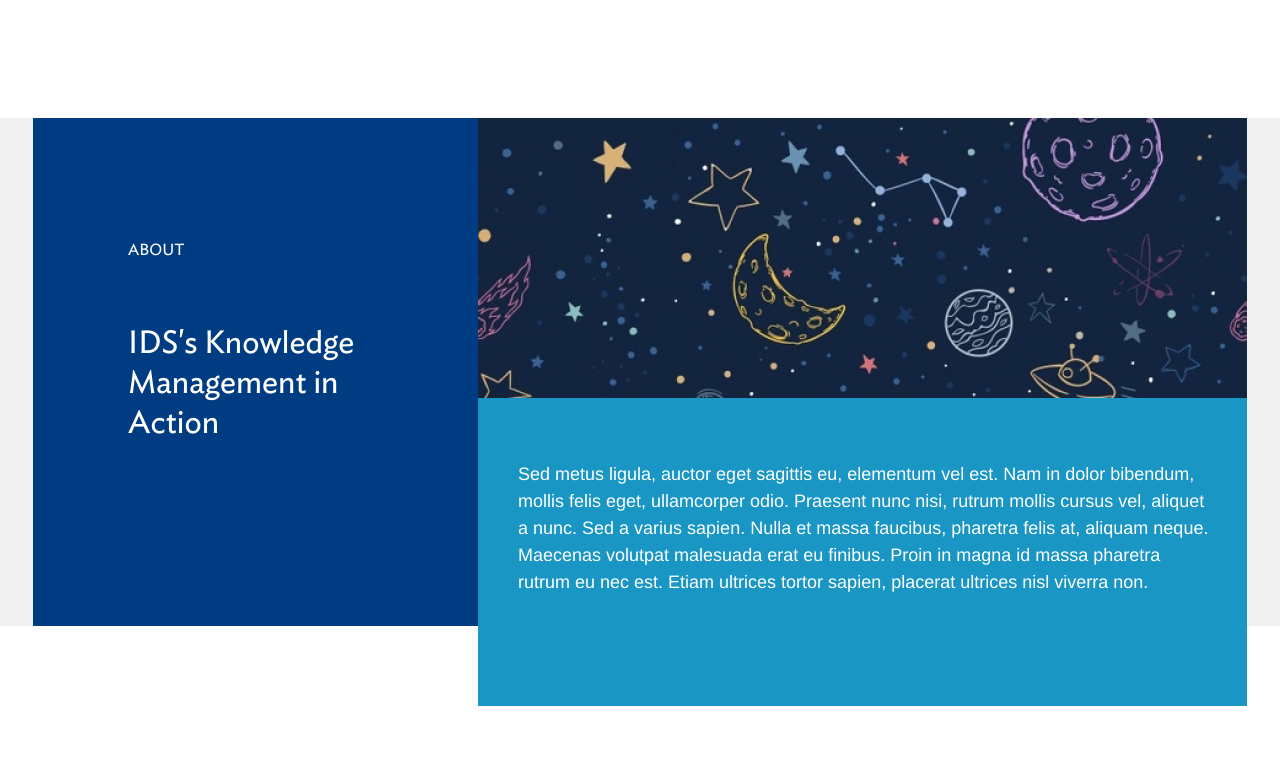
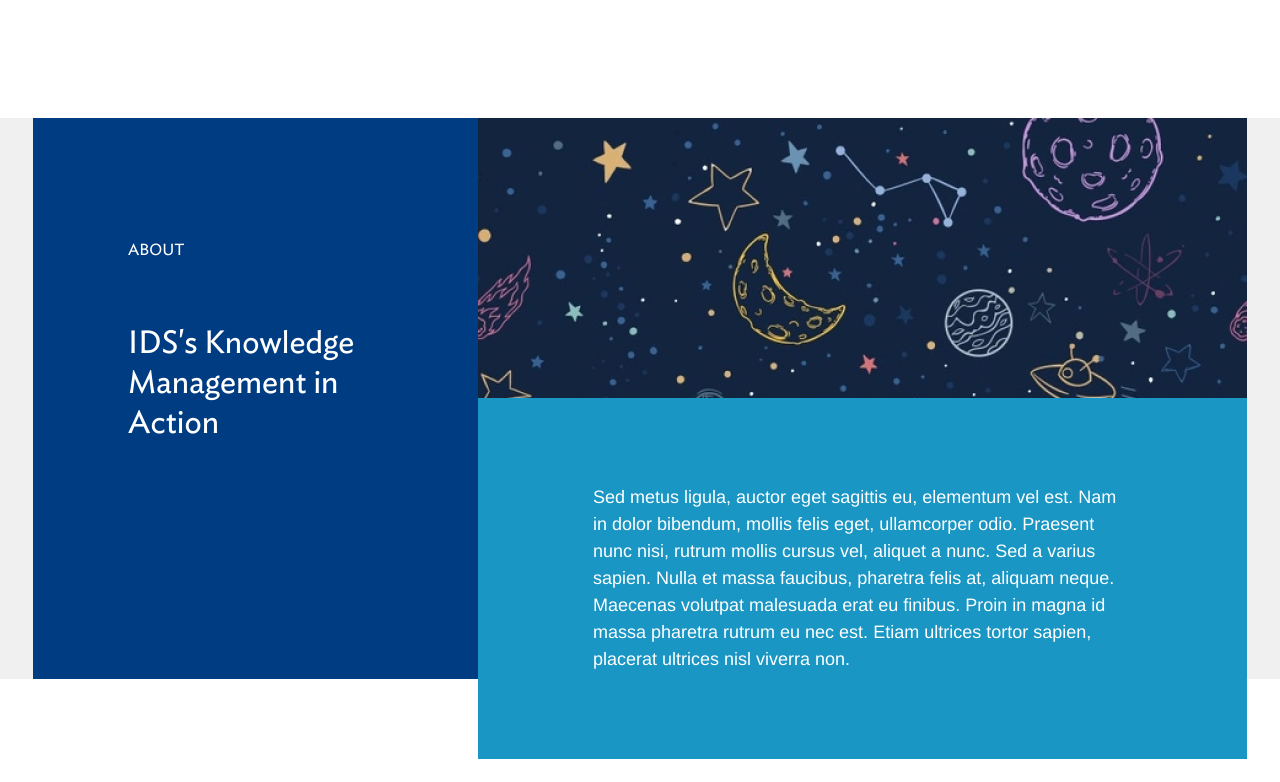
Before and after one commit to StasCatei/ide-project, a website: page src/html/views/index.html in a window 1280 px wide. Shown: the part 738-1520 px from the top of the page. Drawn offline with nearby package versions, Linux system fonts and the light colour scheme; files that its build step writes are made by us from their sources; files whose address does not match are found by name.

Commit message:
[AboutUs] About Us Section: fix html code and styles.

```diff
--- a/src/html/views/index.html
+++ b/src/html/views/index.html
@@ -67,7 +67,7 @@
           </div>
           <!-- .hero-content -->
           <div class="hero-img">
-            <img src="img/hero.png" alt="astronaut is dabbing and riding a ps controller">
+            <img src="img/hero.png" alt="astronaut is dabbing and riding a ps controller" />
           </div>
           <!-- .hero-image -->
         </div>
@@ -76,33 +76,27 @@
       <!-- .hero-section -->
       <section class="section-about">
         <div class="container">
-          <div class="about-title">
-            <div>
-              <h6>about</h6>
-              <h3>IDS&apos;s Knowledge Management in Action</h3>
+          <div class="about-content">
+            <h6>about</h6>
+            <h3>IDS's Knowledge Management in Action</h3>
+          </div>
+          <!-- .about-content -->
+          <div>
+            <div class="about-img">
+              <img src="img/space.png" alt="About picture" />
+            </div>
+            <!-- .about-img -->
+            <div class="about-description">
+              <p>
+                Sed metus ligula, auctor eget sagittis eu, elementum vel est. Nam in dolor bibendum, mollis felis eget, ullamcorper odio. Praesent nunc nisi, rutrum mollis cursus vel, aliquet a nunc. Sed a varius sapien. Nulla et massa faucibus, pharetra felis at, aliquam neque. Maecenas volutpat
+                malesuada erat eu finibus. Proin in magna id massa pharetra rutrum eu nec est. Etiam ultrices tortor sapien, placerat ultrices nisl viverra non.
+              </p>
             </div>
           </div>
-          <!-- .about-title -->
-          <div class="about-description">
-            <div class="about-description-image">
-              <img src="img/space.png" alt="About picture" />
-            </div>
-            <!-- .about-description-image -->
-            <p>
-              Sed metus ligula, auctor eget sagittis eu, elementum vel est.
-              Nam in dolor bibendum, mollis felis eget, ullamcorper odio.
-              Praesent nunc nisi, rutrum mollis cursus vel, aliquet a nunc.
-              Sed a varius sapien. Nulla et massa faucibus, pharetra felis
-              at, aliquam neque. Maecenas volutpat malesuada erat eu
-              finibus. Proin in magna id massa pharetra rutrum eu nec est.
-              Etiam ultrices tortor sapien, placerat ultrices nisl viverra
-              non.
-            </p>
-          </div>
-          <!-- .about-description -->
+          <!-- div help us like wrapper box -->
         </div>
       </section>
-      <!-- .about-section -->
+      <!-- .section-about -->
       <section class="section-message">
         <div class="container">
           <div class="message-contact">
@@ -111,42 +105,26 @@
             </div>
             <div class="message-contact-info">
               <h4>Lord Voldemort</h4>
-              <p>
-                Vice-President for Knowledge Management and Sustainable
-                Development Activities
-              </p>
-              <a href="mailto:lordVoldemort@example.com">
-                lordVoldemort@example.com
-              </a>
+              <p>Vice-President for Knowledge Management and Sustainable Development Activities</p>
+              <a href="mailto:lordVoldemort@example.com"> lordVoldemort@example.com </a>
             </div>
           </div>
           <!-- .message-contanct -->
           <div class="message-description">
             <div class="description-text">
-              <h2>IDS's Message</h2>
-              <h5>
-                Knowledge managment has always been intertwined with the work
-                of Insomniac Design Study (IDS).
-              </h5>
+              <h2>'IDS's Message</h2>
+              <h5>Knowledge managment has always been intertwined with the work of Insomniac Design Study (IDS).</h5>
               <p>
-                Sed aliquet eleifend dapibus. Aliquam erat volutpat. Aliquam
-                erat volutpat. Curabitur ante lorem, vehicula ut lacinia cursus,
-                posuere nec turpis. Praesent bibendum turpis ut leo porttitor,
-                sit amet tempor turpis convallis. Nullam nec pharetra turpis,
-                sed elementum arcu. Nullam venenatis sit amet justo id euismod.
-                Nulla dictum ligula commodo venenatis luctus. Duis at enim
-                suscipit, luctus nunc eu, varius lacus. Pellentesque habitant
-                morbi tristique senectus et netus et malesuada fames ac turpis
-                egestas. Mauris eu lacus congue, lacinia leo non, facilisis
-                tortor. Nam ultricies enim at dolor porta, at malesuada lorem
-                luctus.
+                Sed aliquet eleifend dapibus. Aliquam erat volutpat. Aliquam erat volutpat. Curabitur ante lorem, vehicula ut lacinia cursus, posuere nec turpis. Praesent bibendum turpis ut leo porttitor, sit amet tempor turpis convallis. Nullam nec pharetra turpis, sed elementum arcu. Nullam
+                venenatis sit amet justo id euismod. Nulla dictum ligula commodo venenatis luctus. Duis at enim suscipit, luctus nunc eu, varius lacus. Pellentesque habitant morbi tristique senectus et netus et malesuada fames ac turpis egestas. Mauris eu lacus congue, lacinia leo non, facilisis
+                tortor. Nam ultricies enim at dolor porta, at malesuada lorem luctus.
               </p>
             </div>
           </div>
           <!-- .message-description -->
         </div>
       </section>
-      <!-- .message-section -->
+      <!-- .section-message -->
     </main>
     <script src="js/app.js"></script>
   </body>
--- a/src/scss/components/_about.scss
+++ b/src/scss/components/_about.scss
@@ -1,9 +1,9 @@
 .section-about {
   position: relative;
-  margin-bottom: 120px;
+  margin-bottom: 100px;
 
   &::before {
-    content: "";
+    content: '';
     position: absolute;
     top: 0;
     left: 0;
@@ -11,21 +11,25 @@
     height: calc(100% - 80px);
     background-color: $colorGrey;
     z-index: -1;
+
+    @media (max-width: 767px) {
+      top: 50%;
+      width: 50%;
+      height: calc(100% + 100px);
+      transform: translateY(-50%);
+    }
   }
 
   .container {
+    @media (min-width: 768px) {
       grid-template-columns: max-content 1fr;
-
-    @media (max-width: 768px) {
-      grid-template-columns: none;
+    }
   }
 }
 
-  .about-title {
+.about-content {
   display: grid;
-    align-content: flex-start;
-    justify-content: end;
-    height: calc(100% - 80px);
+  align-content: start;
   padding: 120px 95px;
   background-color: $colorDarkBlue;
   color: $colorWhite;
@@ -33,11 +37,9 @@
   @media (max-width: 1199px) {
     padding: 50px 30px;
   }
-    @media (max-width: 767px) {
-      justify-content: start;
-      min-height: 250px;
-    }
-  }
+
+  @media (min-width: 768px) {
+    height: calc(100% - 80px);
   }
 
   h3,
@@ -54,27 +56,9 @@
       margin-bottom: 20px;
     }
   }
-
-.about-description {
-  display: grid;
-
-  @media (max-width: 767px) {
-    min-height: 250px;
 }
 
-  p {
-    background-color: $colorBlue;
-    color: $colorWhite;
-    font-family: $font-family-base;
-    margin-top: 0;
-    padding: 63px 30px 110px 40px;
-
-    @media (max-width: 1199px) {
-      padding: 50px 50px;
-    }
-  }
-
-  .about-description-image {
+.about-img {
   height: 280px;
 
   @media (max-width: 1199px) {
@@ -86,6 +70,23 @@
     height: 100%;
     object-fit: cover;
     object-position: top;
+
+    @media (max-width: 768px) {
+      object-position: center;
     }
   }
 }
+
+.about-description {
+  align-self: start;
+  padding: 86px 115px;
+  background-color: $colorBlue;
+  font-family: $font-family-base;
+  font-weight: normal;
+  font-style: normal;
+  color: $colorWhite;
+
+  @media (max-width: 1199px) {
+    padding: 50px;
+  }
+}
```
Also changed, not shown: src/scss/_typography.scss (+15 -11 lines). Lines whose indentation alone changed are shown as unchanged.
